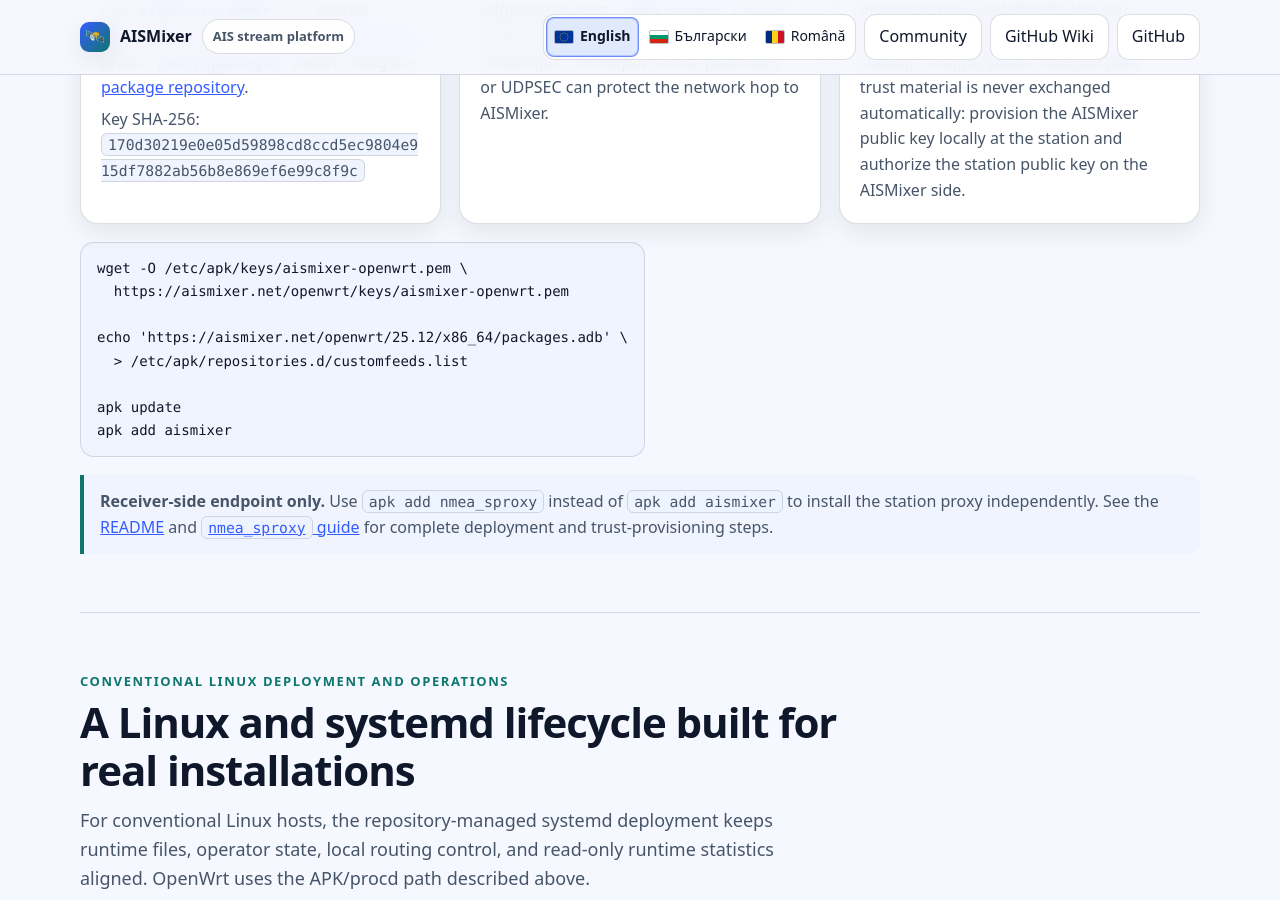
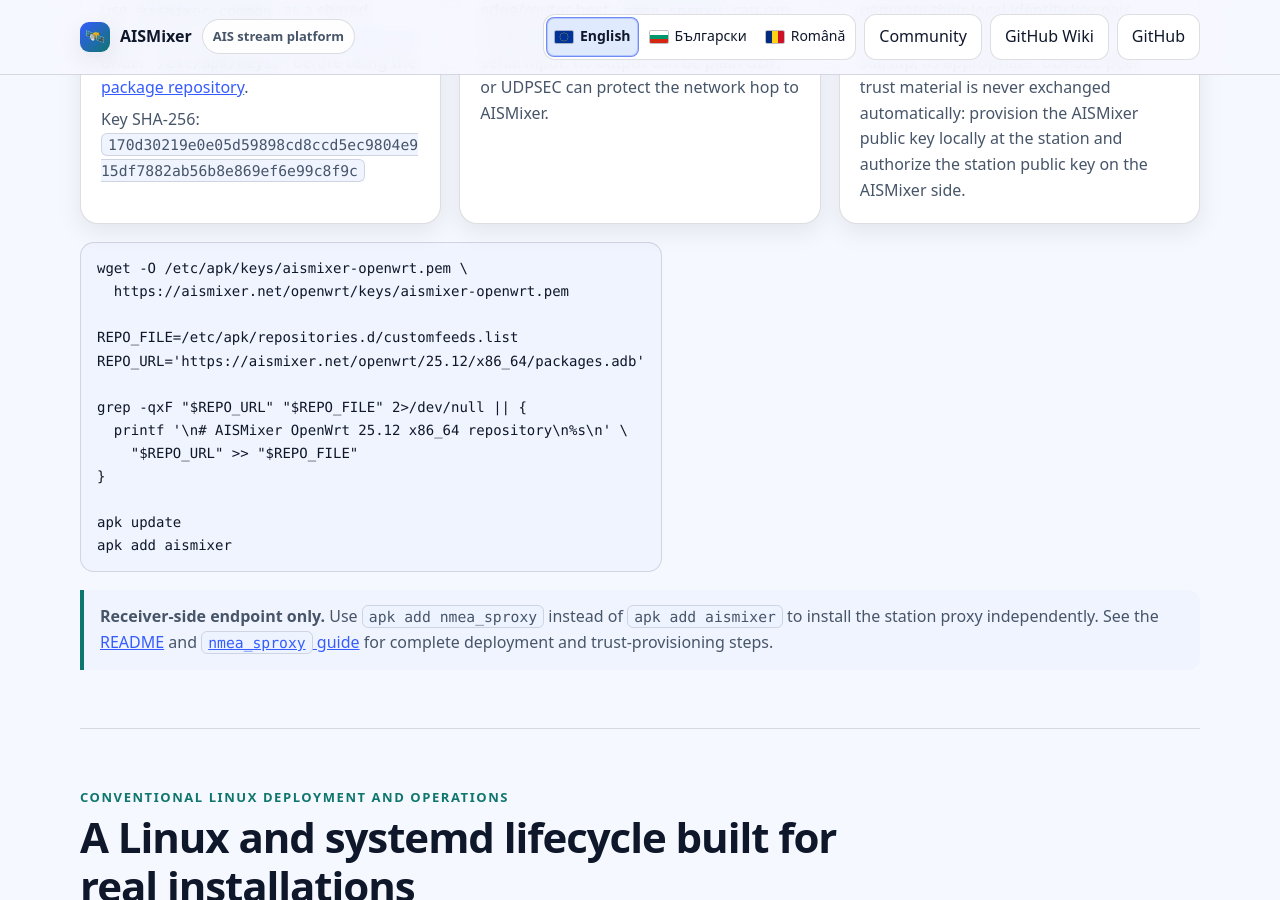
Before and after one commit to iliyan85/aismixer, a Jekyll site: the page docs/index.html, which Jekyll copies as it is, in a window 1280 px wide and 900 px high, scrolled down 11039 px. Built offline with Jekyll 4.4.1, drawn with Linux system fonts in a browser that asks for light colours.

Commit message:
docs(website): add OpenWrt deployment guidance

```diff
--- a/docs/index.html
+++ b/docs/index.html
@@ -560,8 +560,13 @@
       <pre class="command-example" aria-label="Install AISMixer from the signed OpenWrt APK repository"><code>wget -O /etc/apk/keys/aismixer-openwrt.pem \
   https://aismixer.net/openwrt/keys/aismixer-openwrt.pem
 
-echo 'https://aismixer.net/openwrt/25.12/x86_64/packages.adb' \
-  &gt; /etc/apk/repositories.d/customfeeds.list
+REPO_FILE=/etc/apk/repositories.d/customfeeds.list
+REPO_URL='https://aismixer.net/openwrt/25.12/x86_64/packages.adb'
+
+grep -qxF "$REPO_URL" "$REPO_FILE" 2&gt;/dev/null || {
+  printf '\n# AISMixer OpenWrt 25.12 x86_64 repository\n%s\n' \
+    "$REPO_URL" &gt;&gt; "$REPO_FILE"
+}
 
 apk update
 apk add aismixer</code></pre>
```
Also changed, not shown: docs/bg/index.html (+7 -2 lines), docs/ro/index.html (+7 -2 lines).
